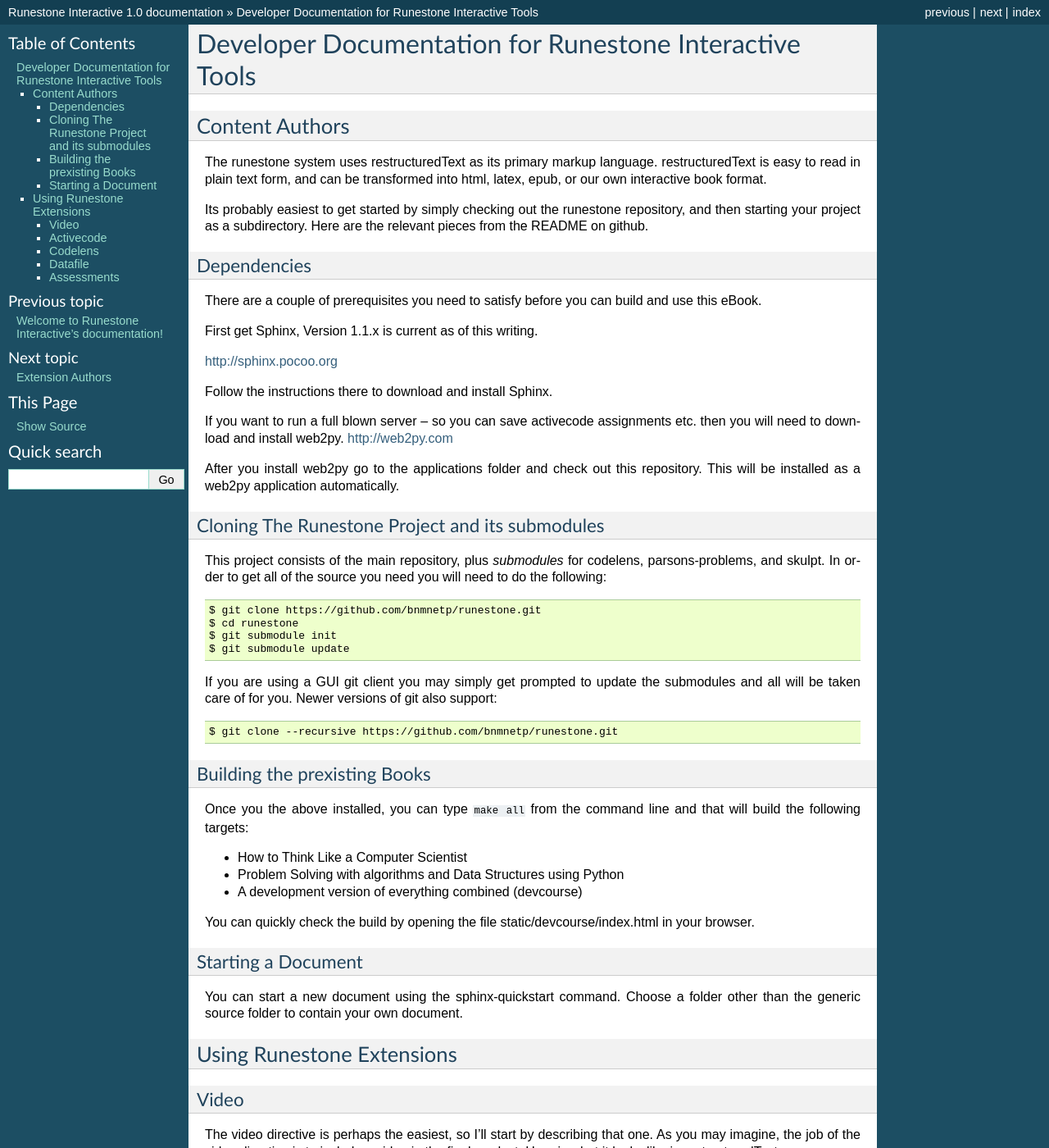
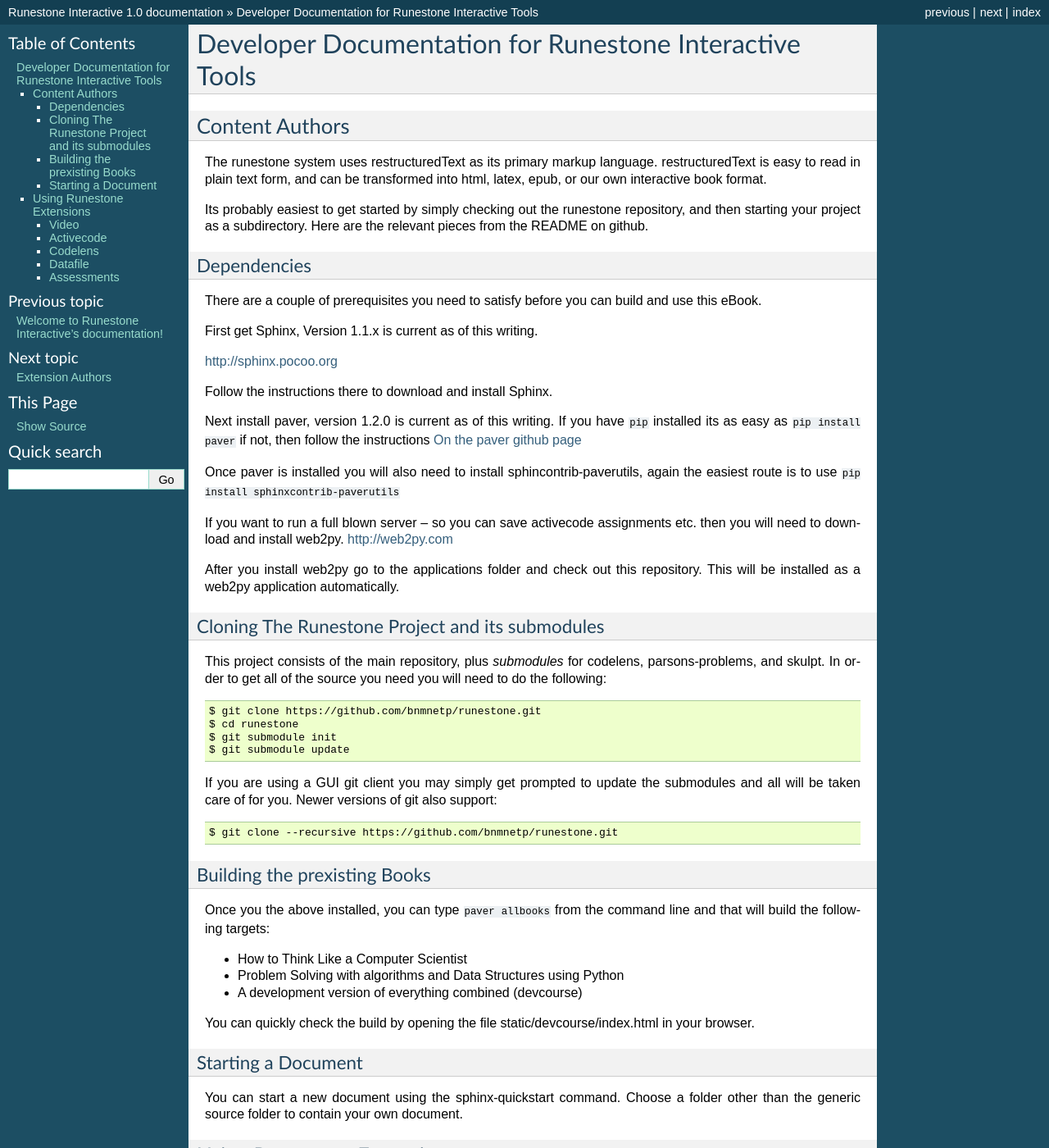
Before and after one commit to RunestoneInteractive/runestoneinteractive.github.io, a Sphinx documentation site: the page built from source/developer.rst, in a window 1280 px wide and 1400 px high. Shown: the whole window at 82% size. Built offline with Sphinx 7.4.7, drawn with Linux system fonts in a browser that asks for light colours.

Commit message:
Update build instructions to use new paver system

```diff
--- a/source/developer.rst
+++ b/source/developer.rst
@@ -19,6 +19,10 @@
 http://sphinx.pocoo.org
 
 Follow the instructions there to download and install Sphinx.
+
+Next install paver, version 1.2.0 is current as of this writing.  If you have ``pip`` installed its as easy as ``pip install paver`` if not, then follow the instructions `On the paver github page <http://paver.github.com/paver/#installation>`_
+
+Once paver is installed you will also need to install sphincontrib-paverutils, again the easiest route is to use ``pip install sphinxcontrib-paverutils``
 
 If you want to run a full blown server -- so you can save activecode assignments etc. then you will need to download and install web2py.  http://web2py.com
 
@@ -44,12 +48,13 @@
 Building the prexisting Books
 ~~~~~~~~~~~~~~~~~~~~~~~~~~~~~
 
-Once you the above installed, you can type ``make all`` from the command
+Once you the above installed, you can type ``paver allbooks`` from the command
 line and that will build the following targets:
 
 * How to Think Like a Computer Scientist
 * Problem Solving with algorithms and Data Structures using Python
 * A development version of everything combined (devcourse)
+
 
 You can quickly check the build by opening the file static/devcourse/index.html in your browser.
 
```
Also changed, not shown: 7 other files.
